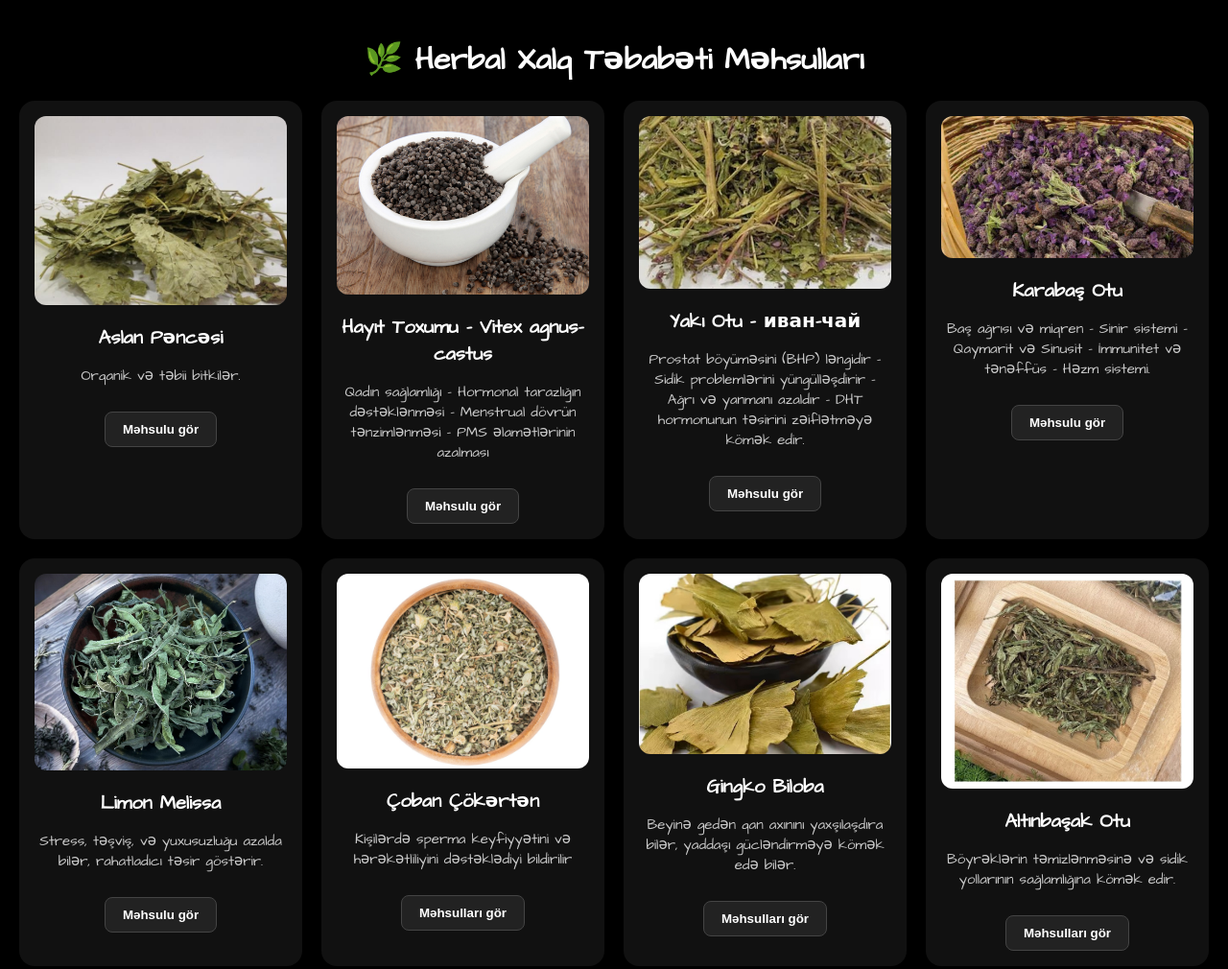
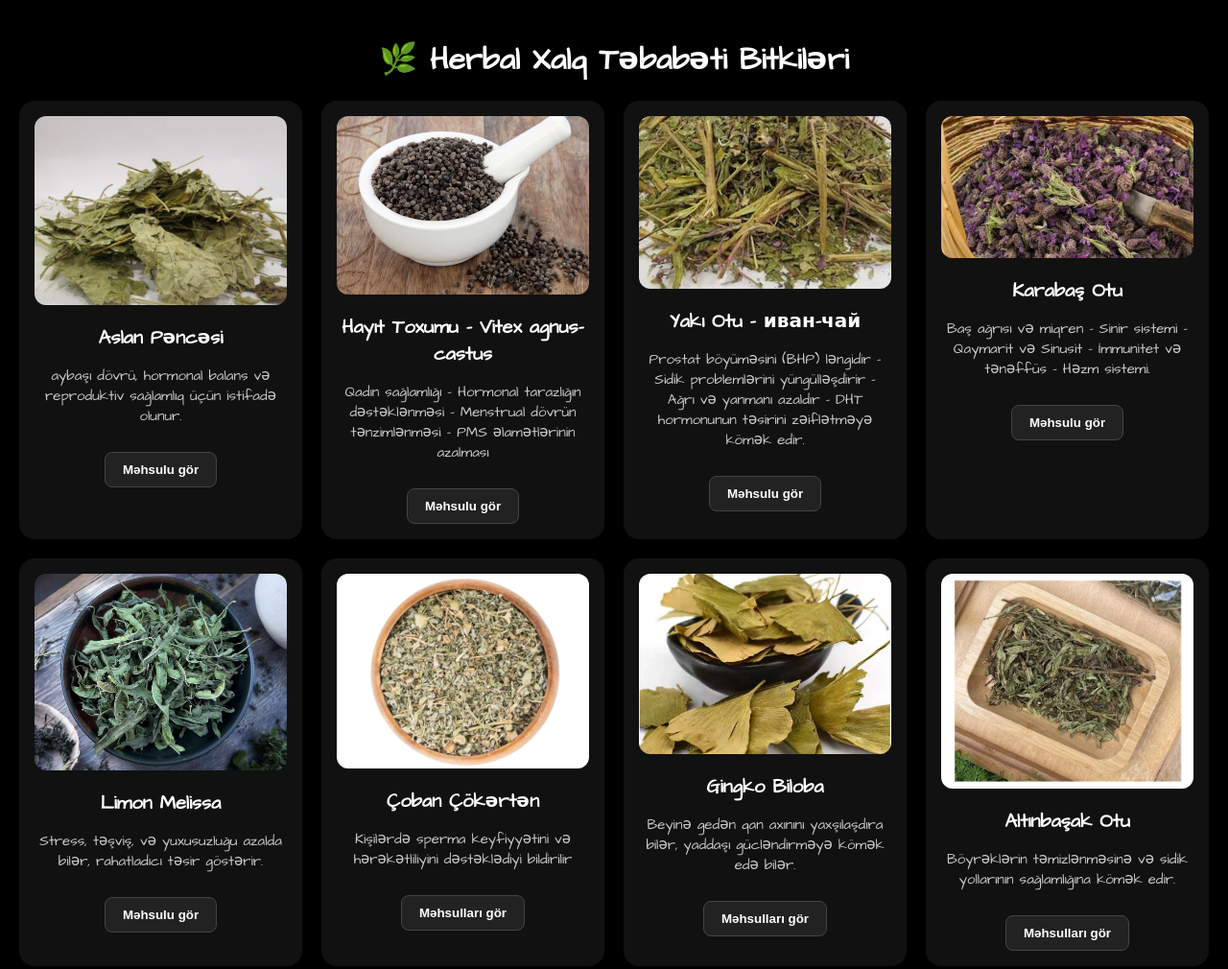
Before and after one commit to anaraydinli55/herbal-bazar, a plain HTML site: page public/bitkiler/bitkiler.html in a window 1280 px wide. Shown: the top 1010 px of the page at 96% size. Drawn offline with Linux system fonts and the light colour scheme; files whose address does not match are found by name.

Commit message:
Update bitkiler.html

```diff
--- a/public/bitkiler/bitkiler.html
+++ b/public/bitkiler/bitkiler.html
@@ -110,14 +110,14 @@
 
 <body>
 
-<h2>🌿 Herbal Xalq Təbabəti Məhsulları</h2>
+<h2>🌿 Herbal Xalq Təbabəti Bitkiləri</h2>
 
 <div class="products">
 
   <div class="card">
-    <img src="images/aslan-pencesi.jpg" alt="1">
+    <img src="images/aslan-pencesi.jpg" alt="1 Aybaşı dövründə ağrı və krampları azaltmağa kömək edir. Menstruasiya dövründə rahatlıq və sakitlik verir.">
     <h3>Aslan Pəncəsi</h3>
-    <p>Orqanik və təbii bitkilər.</p>
+    <p>aybaşı dövrü, hormonal balans və reproduktiv sağlamlıq üçün istifadə olunur.</p>
     <button>Məhsulu gör</button>
   </div>
 
```
